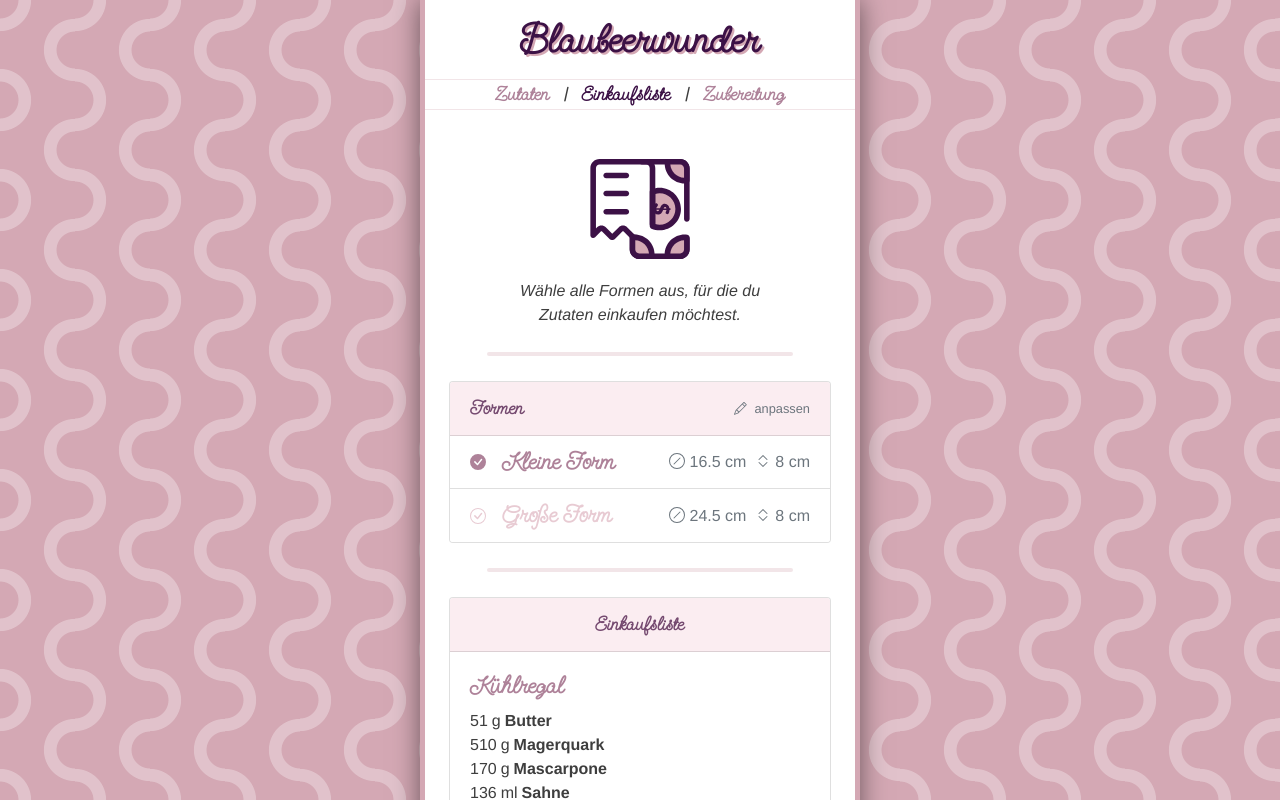
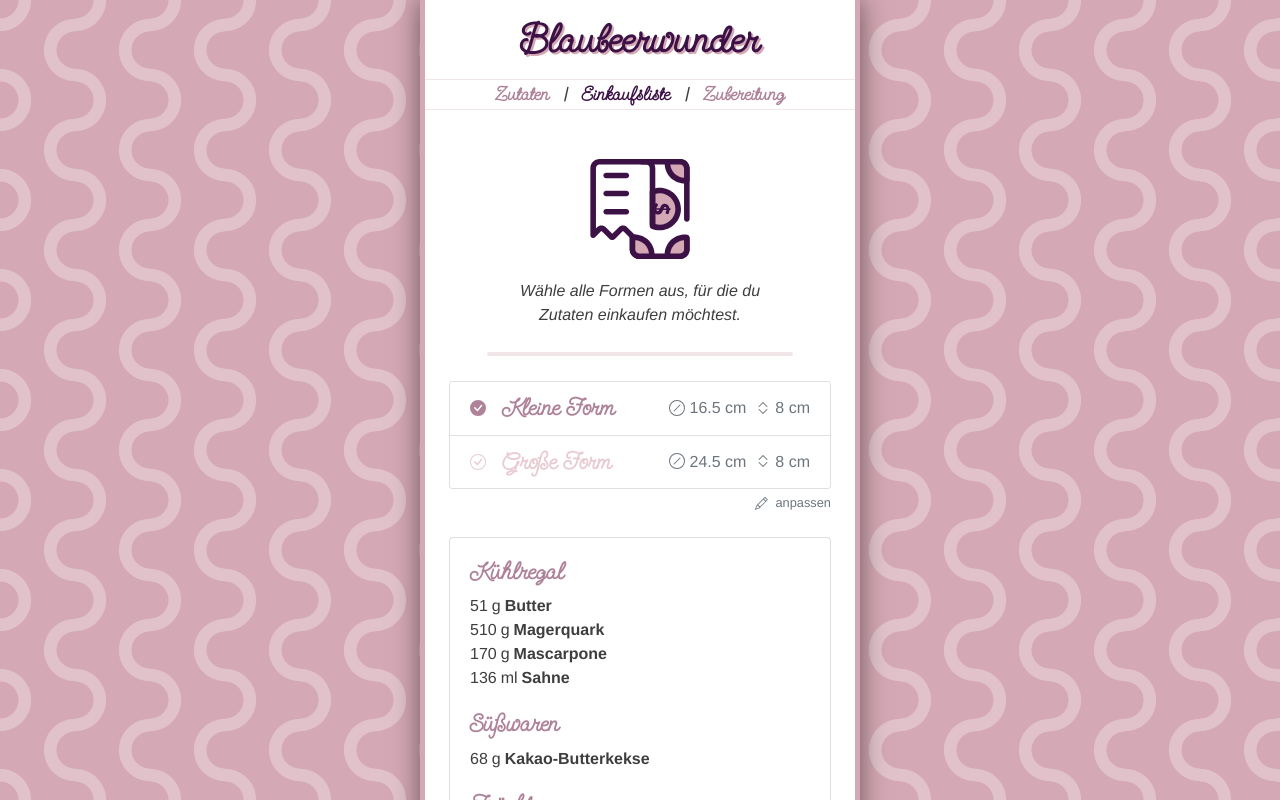
Before and after one commit to cipold/blaubeerwunder, a Vue app: page /shopping-list in a window 1280 px wide. Shown: the top 800 px of the page. Built offline with nearby package versions, Linux system fonts and the light colour scheme.

Commit message:
Reduce amount of dividers and headers

```diff
--- a/src/components/PanMultiSelect.vue
+++ b/src/components/PanMultiSelect.vue
@@ -1,16 +1,6 @@
 <template>
   <div>
     <b-card no-body>
-      <b-card-header class="d-flex" header-bg-variant="light">
-        <span class="card-header-title">Formen</span>
-        <router-link
-          class="text-muted small ml-auto align-self-center"
-          to="/pans"
-        >
-          <BIconPencil class="mr-1"></BIconPencil>
-          anpassen
-        </router-link>
-      </b-card-header>
       <b-list-group flush>
         <b-list-group-item
           v-for="(pan, index) in pans"
@@ -47,6 +37,15 @@
         </b-list-group-item>
       </b-list-group>
     </b-card>
+    <div class="d-flex mt-1">
+      <router-link
+        class="text-muted small ml-auto align-self-center"
+        to="/pans"
+      >
+        <BIconPencil class="mr-1"></BIconPencil>
+        anpassen
+      </router-link>
+    </div>
   </div>
 </template>
 <script>
--- a/src/views/IngredientsView.vue
+++ b/src/views/IngredientsView.vue
@@ -14,16 +14,9 @@
 
     <div class="divider"></div>
 
-    <PanSelect />
+    <PanSelect class="mb-4" />
 
-    <div class="divider"></div>
-
-    <b-card
-      no-body
-      header="Zutaten"
-      header-class="card-header-title"
-      header-bg-variant="light"
-    >
+    <b-card no-body>
       <b-card-body
         :key="part.part"
         v-for="(part, index) in parts"
--- a/src/views/PreparationView.vue
+++ b/src/views/PreparationView.vue
@@ -14,9 +14,7 @@
 
     <div class="divider"></div>
 
-    <PanSelect />
-
-    <div class="divider"></div>
+    <PanSelect class="mb-4" />
 
     <div :key="step.part" v-for="step in recipeSteps">
       <h4 class="part">{{ step.part }}</h4>
--- a/src/views/ShoppingListView.vue
+++ b/src/views/ShoppingListView.vue
@@ -10,16 +10,9 @@
 
     <div class="divider"></div>
 
-    <PanMultiSelect />
+    <PanMultiSelect class="mb-4" />
 
-    <div class="divider"></div>
-
-    <b-card
-      no-body
-      header="Einkaufsliste"
-      header-class="card-header-title"
-      header-bg-variant="light"
-    >
+    <b-card no-body>
       <b-card-body
         :key="section.section"
         v-for="(section, index) in shoppingList"
```
